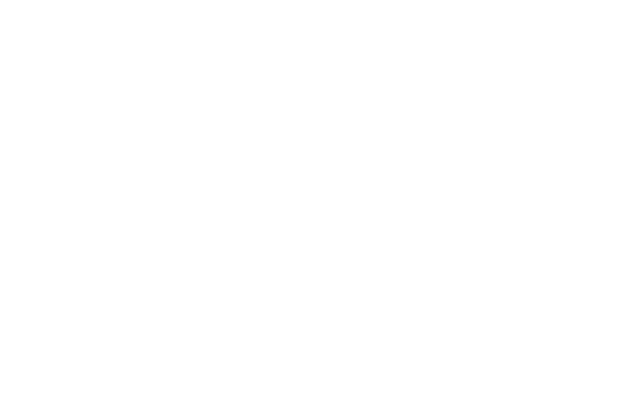
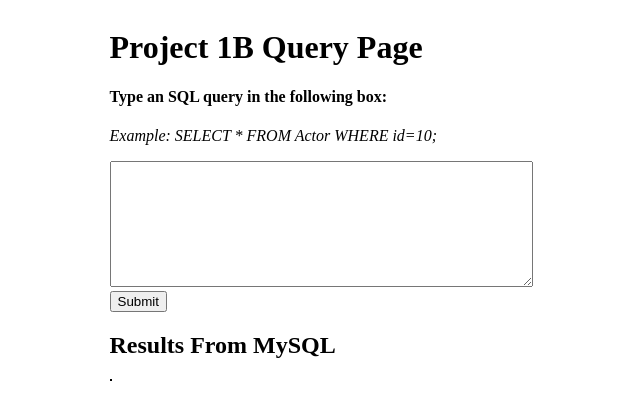
Before and after one commit to KyCodeHuynh/IMDB-Jr, a PHP site: page /query.php?query=1 in a window 1280 px wide. Before the commit the part shown is empty. Shown: the top 420 px of the page, without its empty margins (319-959 px from the left). Run offline with PHP 8.4, Linux system fonts and the light colour scheme.

Commit message:
added to query.php the functionality of mySQL statements working on our database - currently on TEST

```diff
--- a/1A/vm-shared/204269084/calculator.php
+++ b/1A/vm-shared/204269084/calculator.php
@@ -34,7 +34,7 @@
                 <li>Invalid input will result in graceful error messages.</li>
             </ul>
 
-            <h2>Answer</h2>
+            <h2>Results</h2>
             <p>
                 <?php
                     $expr = $_GET["expr"];
--- a/1B/vm-shared/204269084/query.php
+++ b/1B/vm-shared/204269084/query.php
@@ -1,3 +1,99 @@
+<!DOCTYPE html>
+	<?php
+		$db_connect = mysql_connect("localhost", "cs143", "");
+		// Sanity check to make sure the connection is established
+		if ($db_connect->connect_error) {
+			die("Connection failed: " . $db_connect->connect_error);
+		}
+
+		// Select Database to work with
+		mysql_select_db("TEST", $db_connect);
+	?>
+    <head>
+        <title>CS 143: Project 1B Query Page</title>
+        <style type="text/css">
+            .centered {
+                text-align: left;
+                border: 0px;
+                padding: 0;
+                margin-left: auto;
+                margin-right: auto;
+                display: table;
+            }
+
+            #example {
+            	font-style: italic;
+            }
+
+            table, th, td {
+            	text-align: center;
+            	border: 1px solid black;
+            	border-spacing: 1;
+            	padding: 2;
+            }
+
+            .bold {
+            	font-weight: bold;
+            }
+        </style>
+    </head>
+    <body>
+        <div class="centered">
+            <h1>Project 1B Query Page</h1>
+            <h4>Type an SQL query in the following box: </h4>
+            <span id="example">Example: SELECT * FROM Actor WHERE id=10;</span>
+            <p>
+                <form method="GET">
+					<textarea name="query" cols="50" rows="8"></textarea>
+					<br>
+                    <input type="submit" value="Submit">
+				</form>
+            </p>
+            <?php
+                $query = $_GET["query"];
+				if (empty($query)) {
+                    echo "";
+                } else {
+                	// if the input is not empty, query MySQL and get results
+	            	print "<h2>Results From MySQL</h2>";
+	            	$sanitized = mysql_real_escape_string($query, $db_connect);
+	            	$results = mysql_query($sanitized, $db_connect);
+
+	            	// print out results in a table
+	            	print "<table>";
+
+                    // find out how many columns there are
+                    $field_num = mysql_num_fields($results);
+
+                    // Create the first row - names
+                    print "<tr class='bold'>";
+                    for ($j = 0; $j < $field_num; $j++) {
+                    	$field_name = mysql_field_name($results, $j);
+                    	print "<td>$field_name</td>";
+                    }
+                    print "</tr>";
+
+                    while ($row = mysql_fetch_row($results)) {
+                    	print "<tr>";
+						for ($i = 0; $i < $field_num; $i++) {
+							$item = $row[$i];
+							print "<td>$item</td>";
+						}
+						print "</tr>";
+					}
+
+					print "</table>";
+
+                }
+
+            ?>
+        </div>
+        <?php
+        	mysql_close($db_connect);
+        ?>
+    </body>
+</html>
+
 <?php
 
 ?>
```
